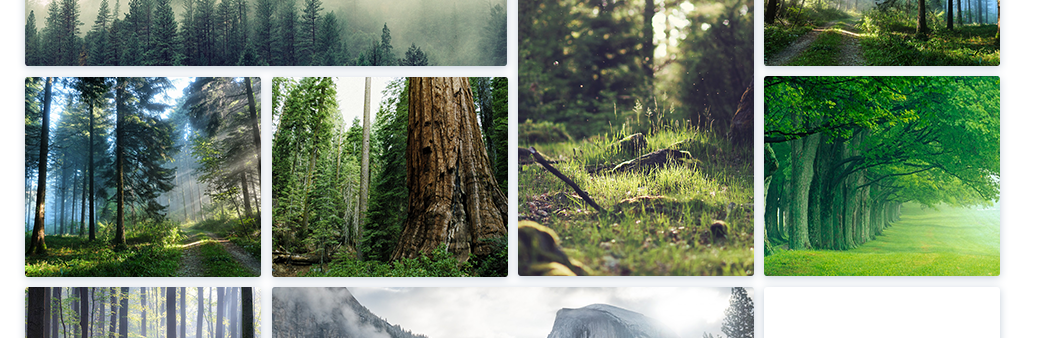
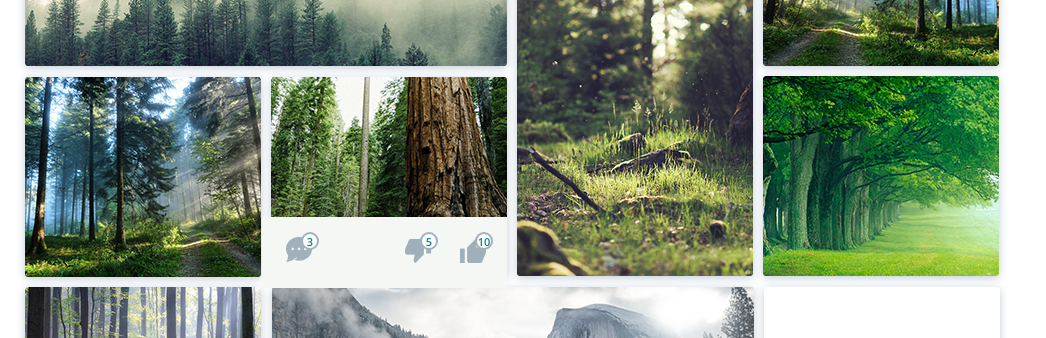
Before and after one commit to 88sheremet/mentorship-app, a Vue app in the folder mentorship-app/: page / in a window 1280 px wide. Shown: the part 194-532 px from the top of the page, without its empty margins (0-1046 px from the left). Built offline with nearby package versions, Linux system fonts and the light colour scheme.

Commit message:
update(components): add CardWithComponents

```diff
--- /dev/null
+++ b/mentorship-app/src/components/CardWithComments.vue
@@ -0,0 +1,121 @@
+<template>
+  <button class="button-card">
+    <img
+      class="box__inner-img box__inner-img-right"
+      src="../assets/pic5.png"
+      alt="Image"
+    />
+    <div class="feedback-area">
+      <div class="feedback-area__container">
+        <div
+          class="feedback-area__container-comments feedback-area__container__box"
+        >
+          <img
+            class="comment-icon icon"
+            src="../assets/comment-icon.png"
+            alt="Image"
+          />
+          <div class="comment-circle circle">
+            <p class="comment-circle-text circle-text">3</p>
+          </div>
+        </div>
+        <div class="feedback-area__container-reactions">
+          <div
+            class="feedback-area__container-dislike feedback-area__container__box"
+          >
+            <img
+              class="dislike-icon icon"
+              src="../assets/dislike-icon.png"
+              alt="Image"
+            />
+            <div class="dislike-circle circle">
+              <p class="dislike-circle-text circle-text">5</p>
+            </div>
+          </div>
+          <div
+            class="feedback-area__container-like feedback-area__container__box"
+          >
+            <img
+              class="like-icon icon"
+              src="../assets/like-icon.png"
+              alt="Image"
+            />
+            <div class="like-circle circle">
+              <p class="like-circle-text circle-text">10</p>
+            </div>
+          </div>
+        </div>
+      </div>
+    </div>
+  </button>
+</template>
+
+<script>
+export default {
+  name: 'CardWithComments',
+  components: {},
+};
+</script>
+
+<style scoped lang="scss">
+.button-card {
+  margin-left: -8px;
+  position: relative;
+  &:hover {
+    .feedback-area {
+      opacity: 1;
+    }
+  }
+}
+.feedback-area {
+  // opacity: 0;
+  position: absolute;
+  bottom: 0;
+  left: 0;
+  width: 227px;
+  height: 60px;
+  background: #f5f7f4;
+  padding-left: 9px;
+  padding-right: 9px;
+  padding-bottom: 11px;
+}
+.feedback-area__container {
+  padding: 10px 5px;
+  padding-left: 15px;
+  padding-top: 15px;
+  display: flex;
+  justify-content: space-between;
+}
+.feedback-area__container-reactions {
+  display: flex;
+  gap: 22px;
+}
+.feedback-area__container__box {
+  position: relative;
+  width: 33px;
+  height: 31px;
+}
+.circle {
+  border-radius: 50%;
+  border: 2px solid #a1b1bb;
+  width: 14px;
+  height: 14px;
+  display: flex;
+  justify-content: center;
+  align-items: center;
+  position: absolute;
+  top: 0;
+  right: 0;
+  background: #fff;
+}
+.circle-text {
+  font-size: 11px;
+  font-weight: 600;
+  color: #0d7f8a;
+}
+.icon {
+  position: absolute;
+  left: 0;
+  bottom: 0;
+}
+</style>
--- a/mentorship-app/src/components/GalleryBox.vue
+++ b/mentorship-app/src/components/GalleryBox.vue
@@ -10,13 +10,7 @@
         <button class="box__horizontal2-wrapper">
           <img class="box__inner-img" src="../assets/pic4.png" alt="Image" />
         </button>
-        <button class="box__horizontal2-wrapper">
-          <img
-            class="box__inner-img box__inner-img-right"
-            src="../assets/pic5.png"
-            alt="Image"
-          />
-        </button>
+        <CardWithComments />
       </div>
     </div>
     <div class="box2">
@@ -60,12 +54,14 @@
 <script>
 import AddImageCard from '@/components/AddImageCard.vue';
 import ModalCard from '@/components/ModalCard.vue';
+import CardWithComments from '@/components/CardWithComments.vue';
 
 export default {
   name: 'GalleryBox',
   components: {
     AddImageCard,
     ModalCard,
+    CardWithComments,
   },
   data() {
     return {
@@ -95,9 +91,6 @@ export default {
   margin-top: -12px;
 }
 
-.box__inner-img-right {
-  margin-left: -7px;
-}
 .box__inner-img-third {
   margin-top: -8px;
 }
```
